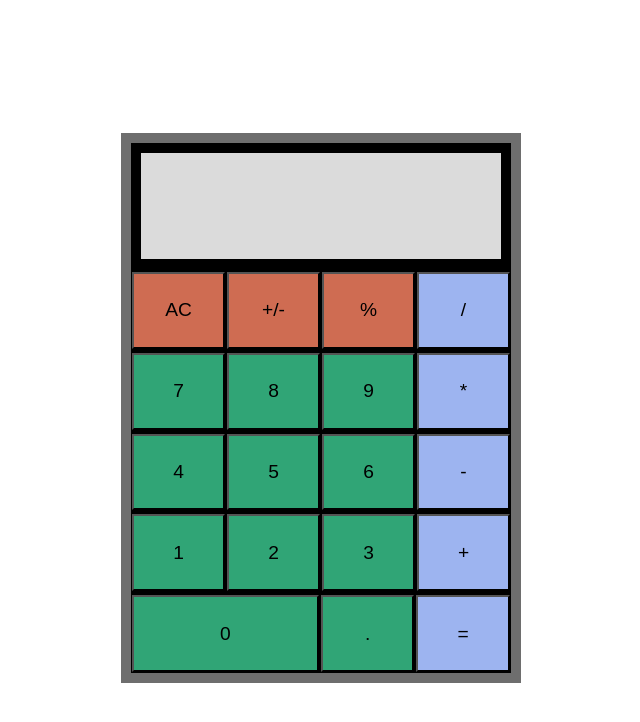
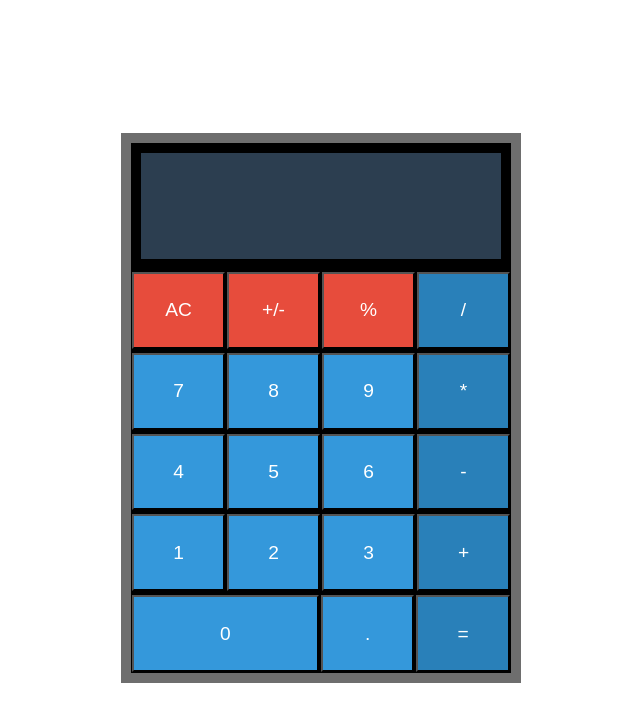
Before and after one commit to erkhtuguldur/calculator, a plain HTML site: page index.html in a window 1280 px wide. Shown: the whole page, without its empty margins (319-959 px from the left). Drawn offline with Linux system fonts and the light colour scheme.

Commit message:
change color pallete

```diff
--- a/style.css
+++ b/style.css
@@ -6,6 +6,7 @@ body {
     display: flex;
     justify-content: center;
     align-items: center;
+
 }
 #container > .rows {
     height: 16%;
@@ -16,13 +17,14 @@ body {
     border-style: solid;
     border-width: 10px;
     border-color: rgb(0, 0, 0);
-    background-color: rgb(219, 219, 219);
+    background-color:#2C3E50;
     display: flex;
     justify-content: flex-end;
     align-items: center;
     font-size:75px;
 }
 #container {
+    color: #FFFFFF;
     box-sizing: border-box;
     width:400px;
     height: 550px;
@@ -32,7 +34,7 @@ body {
     display: flex;
     flex-direction: column;
     gap: 2px;
-    background-color: black;
+    background-color: 	#000000;
 }
 .rows {
     box-sizing: border-box;
@@ -46,17 +48,18 @@ body {
     background-color: black;
 }
 button {
+     color: #FFFFFF;
   flex: 1;
   font-size:larger;
 }
 .others{
-    background-color: #cf6c52;
+    background-color: 	#E74C3C;
 }
 .numbers {
-    background-color: #30a576;
+    background-color: #3498DB;
 }
 .operations {
-    background-color: #9db4f0;
+    background-color: 	#2980B9;
 }
 #zero{
     flex-grow: 2.201;
```
